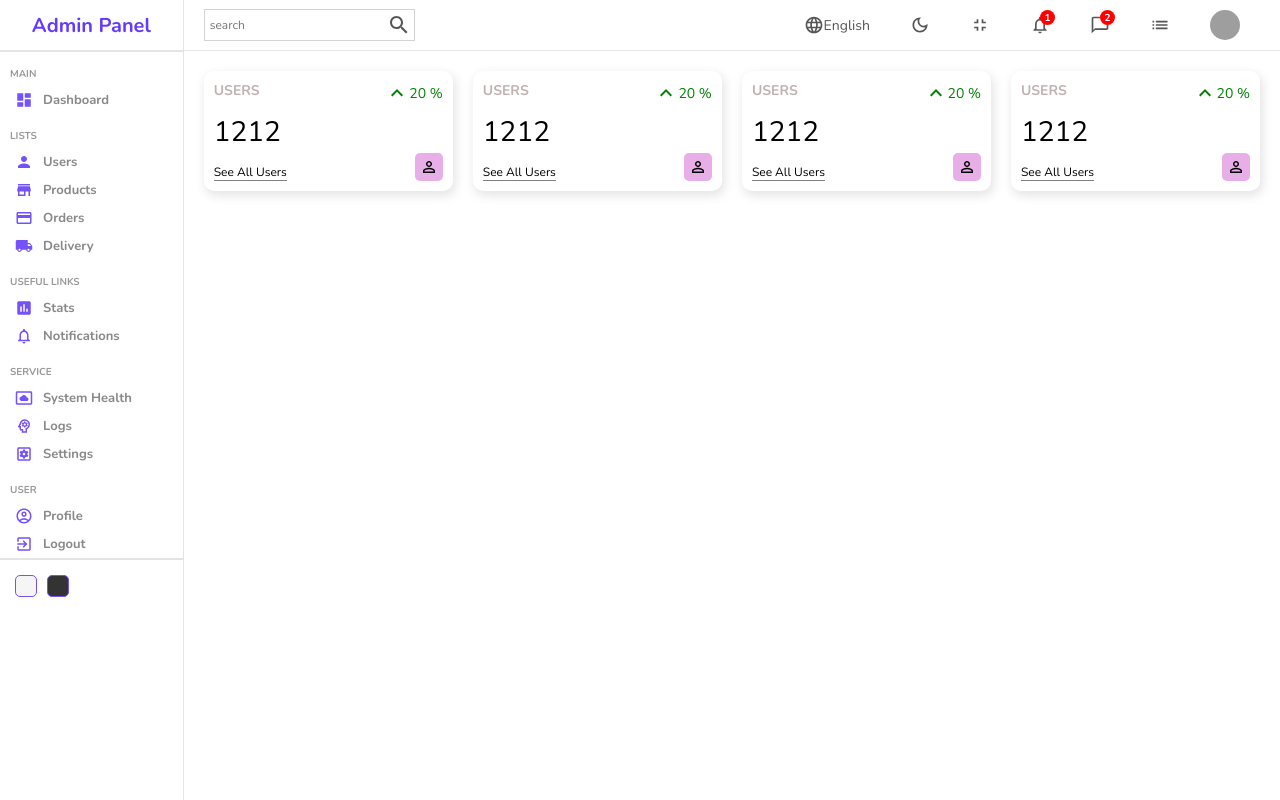
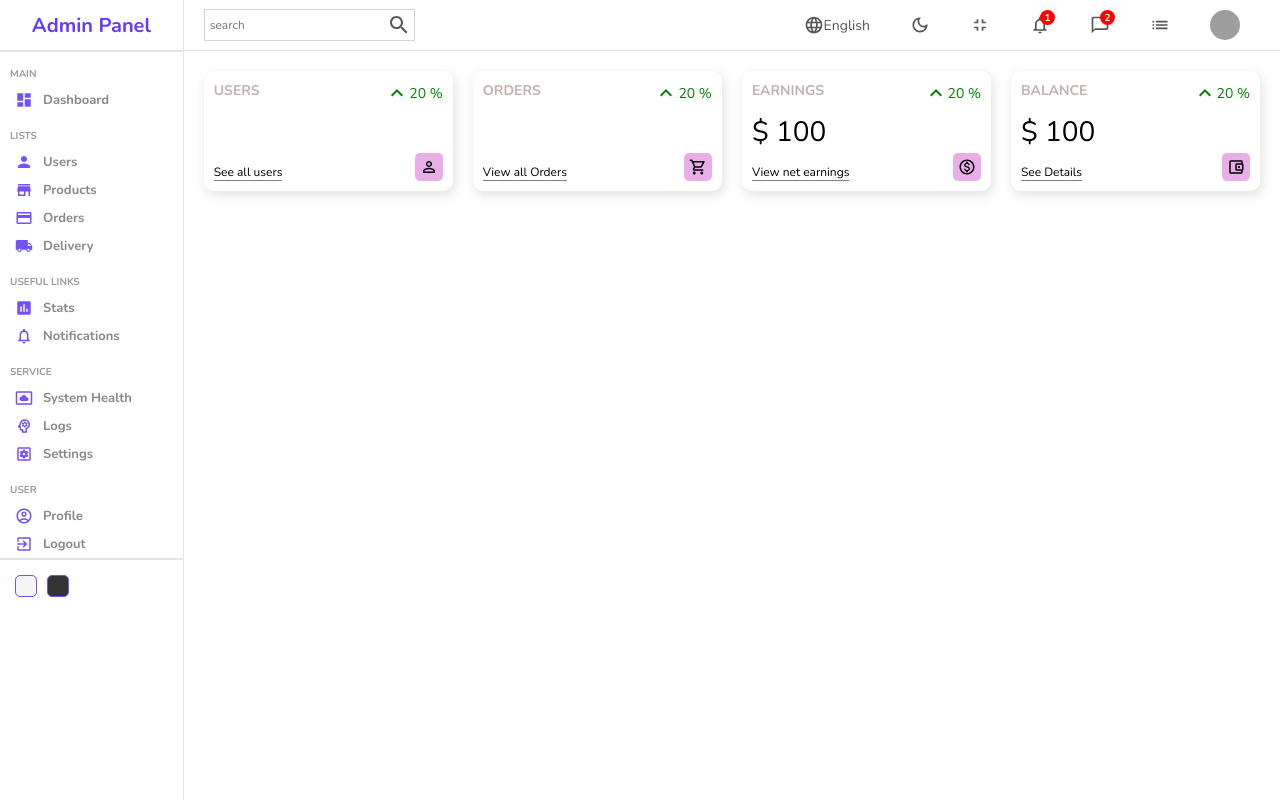
Before and after one commit to msiddiq1400/React_Admin_Dashboard, a React (Create React App) app: page / in a window 1280 px wide. Built offline with nearby package versions, Linux system fonts and the light colour scheme; grey boxes are pictures that could not be loaded.

Commit message:
added widgets

```diff
--- a/src/components/widget/Widget.jsx
+++ b/src/components/widget/Widget.jsx
@@ -1,20 +1,44 @@
-import { KeyboardArrowUp, PersonOutline } from '@mui/icons-material';
+import { AccountBalanceWalletOutlined, KeyboardArrowUp, MonetizationOnOutlined, PersonOutline, ShoppingCartOutlined } from '@mui/icons-material';
 import './widget.scss';
 
-const Widget = () => {
+const Widget = ({type}) => {
+  let data;
+
+  //temporary
+  const amount = 100;
+  const diff = 20
+
+  switch(type) {
+    case "user":
+        data = {title: "USERS", isMoney: false, link:"See all users", icon: <PersonOutline className='icon'/>}
+        break;
+    case "order":
+        data = {title: "ORDERS", isMoney: false, link:"View all Orders", icon: <ShoppingCartOutlined className='icon'/>}
+        break;
+    case "earning":
+        data = {title: "EARNINGS", isMoney: true, link:"View net earnings", icon: <MonetizationOnOutlined className='icon'/>}
+        break;
+    case "balance":
+        data = {title: "BALANCE", isMoney: true, link:"See Details", icon: <AccountBalanceWalletOutlined className='icon'/>}
+        break;
+    default:
+        break;
+  }
+
+
   return (
     <div className='widget'>
         <div className="left">
-            <span className="title">USERS</span>
-            <span className="counter">1212</span>
-            <span className="link">See All Users</span>
+            <span className="title">{data.title}</span>
+            <span className="counter">{data.isMoney && `$ ${amount}`}</span>
+            <span className="link">{data.link}</span>
         </div>
         <div className="right">
             <div className="percentage positive">
                 <KeyboardArrowUp />
-                20 %
+                {diff} %
             </div>
-            <PersonOutline  className='icon'/>
+            {data.icon}
         </div>
     </div>
   )
--- a/src/pages/home/Home.jsx
+++ b/src/pages/home/Home.jsx
@@ -10,10 +10,10 @@ const Home = () => {
         <div className="homeContainer">
             <Navbar />
             <div className="widgets">
-              <Widget />
-              <Widget />
-              <Widget />
-              <Widget />
+              <Widget type="user"/>
+              <Widget type="order"/>
+              <Widget type="earning"/>
+              <Widget type="balance"/>
             </div>
         </div>
     </div>
```
